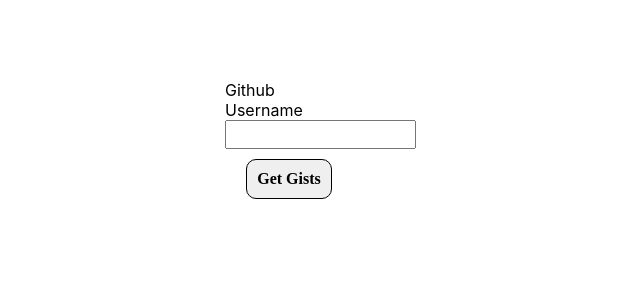
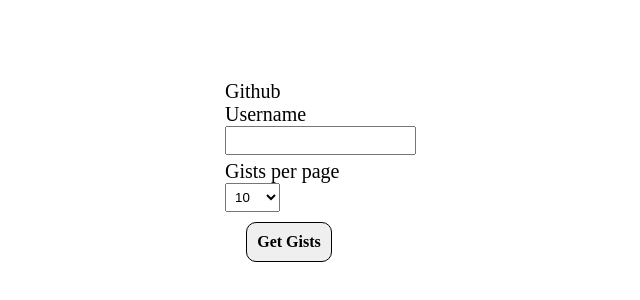
Before and after one commit to TodeaTudor/gists-app, a React (Create React App) app in the folder app/: page / in a window 1280 px wide. Shown: the top 300 px of the page, without its empty margins (351-991 px from the left). Built offline with nearby package versions, Linux system fonts and the light colour scheme.

Commit message:
tweaked styling by deleting the props.classes from the generic component since we don't have any app-wide classes in this project (to be improved) and added the possibility of selecting the number of gists retrieved on the request using a dropdown

```diff
--- a/app/src/components/common/form-button/FormButton.js
+++ b/app/src/components/common/form-button/FormButton.js
@@ -2,11 +2,9 @@
 
 const FormButton = (props) => {
 
-  const classes = props.classes ? styles.button + ' ' + props.classes : styles.button;
-
   return (
     <>
-      <button type={props.type} className={classes} onClick={props.onClick}>{props.children}</button>
+      <button type={props.type} className={styles.button} onClick={props.onClick}>{props.children}</button>
     </>
   );
 }
--- a/app/src/components/common/form-input/FormInput.js
+++ b/app/src/components/common/form-input/FormInput.js
@@ -2,12 +2,10 @@
 
 const FormInput = (props) => {
 
-  const classes = props.classes ? styles + ' ' + props.classes : styles.input;
-
   return (
     <>
-      <label htmlFor="genericInput">{props.label}</label>
-      <input id="genericInput" type={props.type} placeholder={props.placeholder} className={classes} value={props.value} onChange={props.handleOnChange}/>
+      <label htmlFor="genericInput" className={styles['label']}>{props.label}</label>
+      <input id="genericInput" type={props.type} placeholder={props.placeholder} className={styles.input} value={props.value} onChange={props.handleOnChange}/>
     </>
   );
 }
--- a/app/src/components/common/form-input/FormInput.module.css
+++ b/app/src/components/common/form-input/FormInput.module.css
@@ -6,4 +6,5 @@
 
 .label {
     font-family: Roboto serif;
+    font-size: 20px;
 }
--- /dev/null
+++ b/app/src/components/common/select-dropdown/SelectDropdown.js
@@ -0,0 +1,14 @@
+import styles from './SelectDropdown.module.css';
+
+const SelectDropdown = (props) => {
+
+  return (
+    <select className={styles['dropdown']} onChange={props.handleDropdownChange} value={props.selectedValue}>
+      {props.values.map((value) => {
+        return <option key={value} value={value}>{value}</option>
+      })}
+    </select>
+  );
+}
+
+export default SelectDropdown;
--- /dev/null
+++ b/app/src/components/common/select-dropdown/SelectDropdown.module.css
@@ -0,0 +1,3 @@
+.dropdown {
+    padding: 5px;
+}
--- a/app/src/components/gists/gists-form/GistsForm.js
+++ b/app/src/components/gists/gists-form/GistsForm.js
@@ -2,9 +2,12 @@
 import FormInput from "../../common/form-input/FormInput";
 import FormButton from "../../common/form-button/FormButton";
 import { useState } from "react";
+import SelectDropdown from "../../common/select-dropdown/SelectDropdown";
+import {GISTS_PER_PAGE_DEFAULT_VALUE, GISTS_PER_PAGE_VALUES} from "../../../lib/constants";
 
 const GistsForm = (props) => {
   const [username, setUsername] = useState('');
+  const [gistsPerPage, setGistsPerPage] = useState(GISTS_PER_PAGE_DEFAULT_VALUE);
 
   const handleInputChange = (event) => {
     setUsername(event.target.value);
@@ -12,13 +15,19 @@
 
   const handleSubmit = (event) => {
     event.preventDefault();
-    props.submitForm(username);
+    props.submitForm(username, gistsPerPage);
+  }
+
+  const handleDropdownChange = (event) => {
+    setGistsPerPage(event.target.value);
   }
 
   return (
     <div className={styles["form-container"]}>
       <form onSubmit={handleSubmit} className={styles["form"]}>
         <FormInput handleOnChange={handleInputChange} label="Github Username"/>
+        <span className={styles['text-style']}>Gists per page </span>
+        <SelectDropdown handleDropdownChange={handleDropdownChange} selectedValue={gistsPerPage} values={GISTS_PER_PAGE_VALUES}/>
         <FormButton type="submit">Get Gists</FormButton>
       </form>
     </div>
--- a/app/src/components/gists/gists-form/GistsForm.module.css
+++ b/app/src/components/gists/gists-form/GistsForm.module.css
@@ -3,5 +3,7 @@
     width: 10%;
 }
 
-.form {
+.text-style {
+    font-family: Roboto serif;
+    font-size: 20px;
 }
--- a/app/src/lib/constants.js
+++ b/app/src/lib/constants.js
@@ -13,3 +13,6 @@
   'API from this IP has been exceeded.';
 
 export const GET_GISTS_EMPTY_MESSAGE = 'The user has no public gists';
+
+export const GISTS_PER_PAGE_VALUES = [10, 20, 30, 50, 100];
+export const GISTS_PER_PAGE_DEFAULT_VALUE = 10;
--- a/app/src/lib/gists-request-formatter.js
+++ b/app/src/lib/gists-request-formatter.js
@@ -1,8 +1,8 @@
 import {GISTS_API_URL} from "./constants";
 
-export const formatGetGistsByUsername = (username) => {
+export const formatGetGistsByUsername = (username, gistsPerPage) => {
   return {
-    url: `${GISTS_API_URL}/users/${username}/gists`,
+    url: `${GISTS_API_URL}/users/${username}/gists?per_page=${gistsPerPage}`,
     method: 'GET',
     headers: {
       'Accept': 'application/vnd.github+json',
--- a/app/src/pages/GistsListingPage.js
+++ b/app/src/pages/GistsListingPage.js
@@ -10,11 +10,10 @@
 
   const { isLoading, result: returnedGists, error, sendRequest: requestGists } = useApi();
 
-  const submitForm = (username) => {
+  const submitForm = (username, gistsPerPage) => {
     requestGists({
-      requestData: formatGetGistsByUsername(username),
+      requestData: formatGetGistsByUsername(username, gistsPerPage),
     });
-
   }
 
   return (
```
